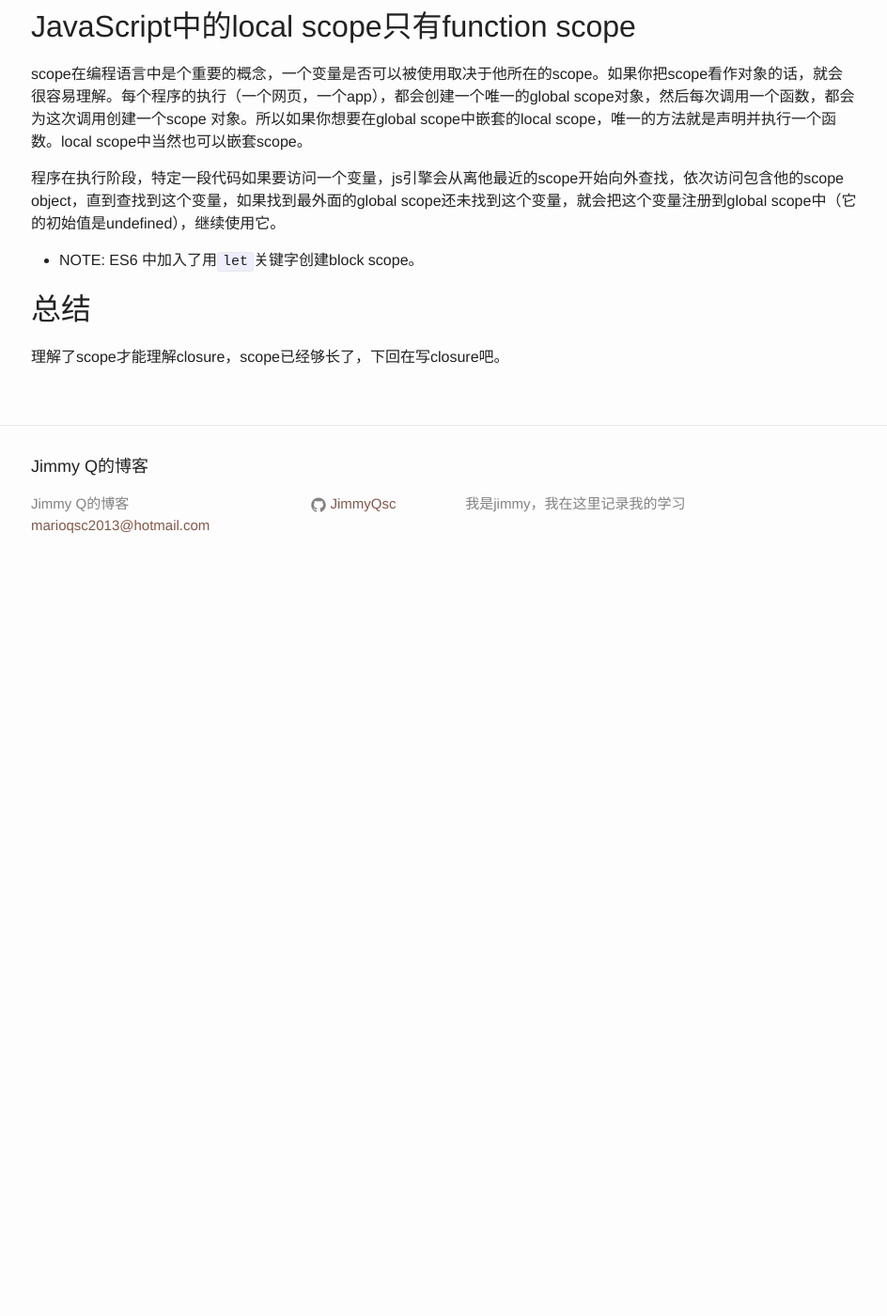
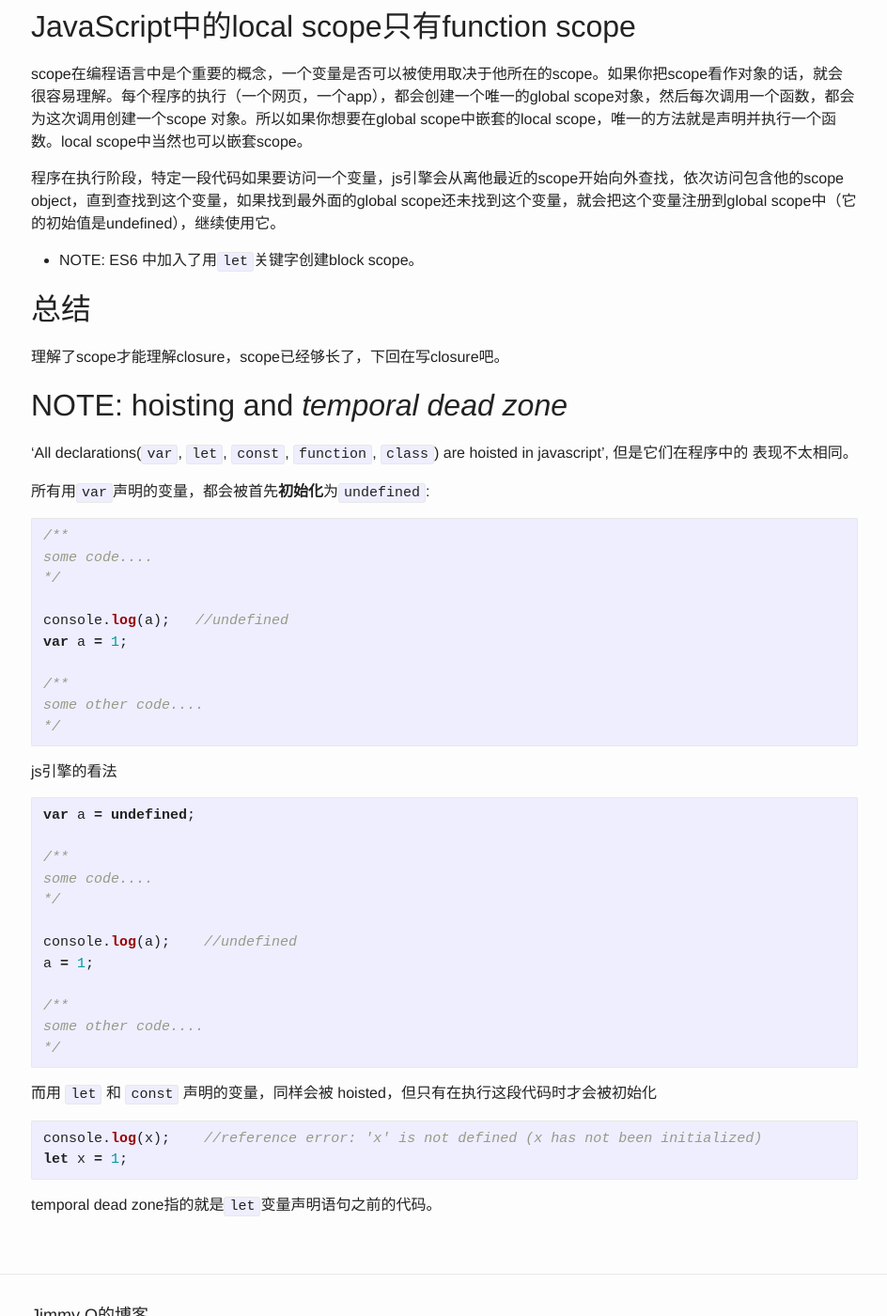
Before and after one commit to odebo/JimmyQsc.github.io, a Jekyll site: the page built from _posts/2016-08-14-object-oriented-javascript.md, in a window 1280 px wide and 1400 px high, scrolled down 1523 px. Shown: the whole window at 94% size, without its empty margins (167-1111 px from the left). Built offline with Jekyll 4.4.1, drawn with Linux system fonts in a browser that asks for light colours; comment, search, counter and statistics services are not loaded; before the commit the page ends 2153 px from its top, so only the background shows below that.

Commit message:
Add note to article to make is more clear

````diff
--- a/_posts/2016-08-14-object-oriented-javascript.md
+++ b/_posts/2016-08-14-object-oriented-javascript.md
@@ -60,3 +60,49 @@ scope在编程语言中是个重要的概念，一个变量是否可以被使用
 ## 总结
 
 理解了scope才能理解closure，scope已经够长了，下回在写closure吧。
+
+## NOTE: hoisting and *temporal dead zone*
+
+‘All declarations(`var`, `let`, `const`, `function`, `class`) are hoisted in javascript’, 但是它们在程序中的
+表现不太相同。
+
+所有用`var`声明的变量，都会被首先**初始化**为`undefined`:
+
+```javascript
+/**
+some code....
+*/
+
+console.log(a);   //undefined
+var a = 1;
+
+/**
+some other code....
+*/
+```
+
+js引擎的看法
+
+```javascript
+var a = undefined;
+
+/**
+some code....
+*/
+
+console.log(a);    //undefined
+a = 1;
+
+/**
+some other code....
+*/
+```
+
+而用 `let` 和 `const` 声明的变量，同样会被 hoisted，但只有在执行这段代码时才会被初始化
+
+```javascript
+console.log(x);    //reference error: 'x' is not defined (x has not been initialized)
+let x = 1;
+```
+
+temporal dead zone指的就是`let`变量声明语句之前的代码。
````
